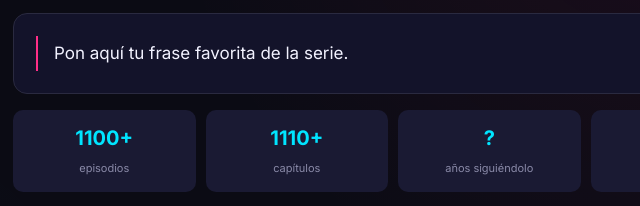
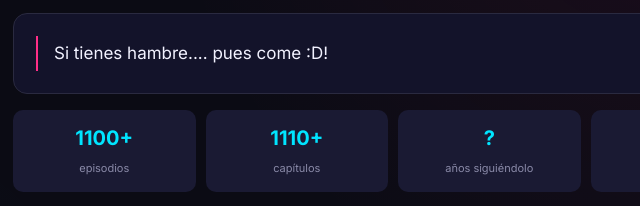
Before and after one commit to MomancheDev/MomancheDev.github.io, a plain HTML site: page onepiece.html in a window 1280 px wide. Shown: the part 187-393 px from the top of the page, 393-1033 px from the left. Drawn offline with Linux system fonts and the light colour scheme; no server answers.

Commit message:
Update onepiece.html

```diff
--- a/onepiece.html
+++ b/onepiece.html
@@ -45,7 +45,7 @@
     </section>
 
     <section class="card">
-      <p class="quote">Pon aquí tu frase favorita de la serie.</p>
+      <p class="quote">Si tienes hambre.... pues come :D!</p>
     </section>
 
     <div class="stats">
```
